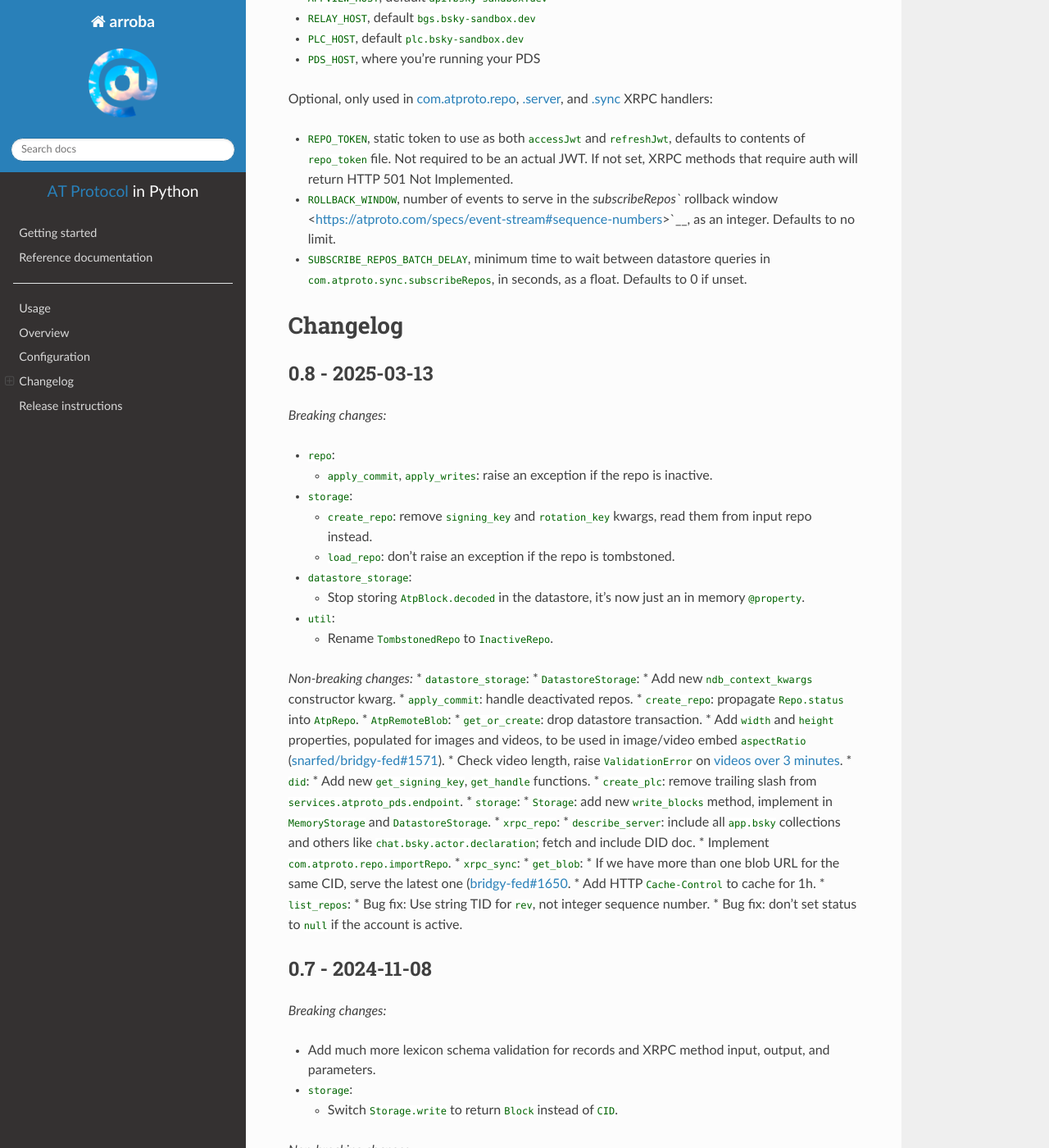
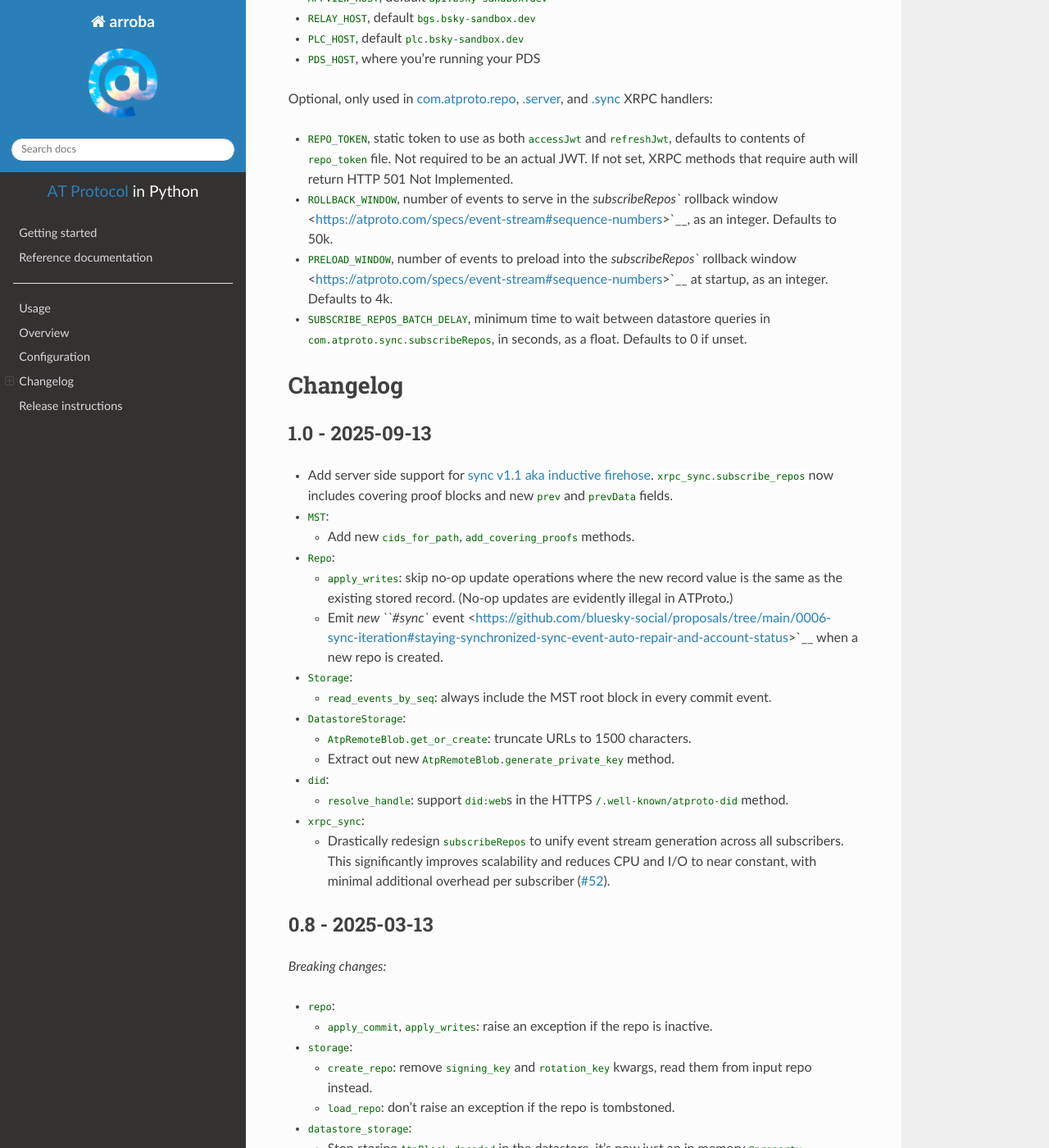
Before and after one commit to snarfed/arroba, a Sphinx documentation site: the page built from docs/index.rst, in a window 1280 px wide and 1400 px high, scrolled down 1894 px. Shown: the whole window at 82% size. Built offline with Sphinx 7.4.7 and the Read the Docs theme 3.1.0, drawn with Linux system fonts in a browser that asks for light colours; some of the changed text lies outside the part shown.

```diff
--- a/docs/conf.py
+++ b/docs/conf.py
@@ -94,9 +94,9 @@ author = 'Ryan Barrett'
 # built documents.
 #
 # The short X.Y version.
-version = '0.8'
+version = '1.0'
 # The full version, including alpha/beta/rc tags.
-release = '0.8'
+release = '1.0'
 
 # The language for content autogenerated by Sphinx. Refer to documentation
 # for a list of supported languages.
--- a/docs/index.rst
+++ b/docs/index.rst
@@ -45,7 +45,7 @@ Here’s minimal example code for a multi-repo PDS on top of arroba and
 
    from arroba import server
    from arroba.datastore_storage import DatastoreStorage
-   from arroba.xrpc_sync import send_events
+   from arroba.firehose import send_events
 
    # for Google Cloud Datastore
    ndb_client = ndb.Client()
@@ -140,7 +140,11 @@ XRPC handlers:
 - ``ROLLBACK_WINDOW``, number of events to serve in the
   `subscribeRepos`` rollback
   window <https://atproto.com/specs/event-stream#sequence-numbers>`__,
-  as an integer. Defaults to no limit.
+  as an integer. Defaults to 50k.
+- ``PRELOAD_WINDOW``, number of events to preload into the
+  `subscribeRepos`` rollback
+  window <https://atproto.com/specs/event-stream#sequence-numbers>`__ at
+  startup, as an integer. Defaults to 4k.
 - ``SUBSCRIBE_REPOS_BATCH_DELAY``, minimum time to wait between
   datastore queries in ``com.atproto.sync.subscribeRepos``, in seconds,
   as a float. Defaults to 0 if unset.
@@ -156,6 +160,51 @@ XRPC handlers:
 
 Changelog
 ---------
+
+1.0 - 2025-09-13
+~~~~~~~~~~~~~~~~
+
+- Add server side support for `sync v1.1 aka inductive
+  firehose <https://github.com/bluesky-social/proposals/tree/main/0006-sync-iteration>`__.
+  ``xrpc_sync.subscribe_repos`` now includes covering proof blocks and
+  new ``prev`` and ``prevData`` fields.
+- ``MST``:
+
+  - Add new ``cids_for_path``, ``add_covering_proofs`` methods.
+
+- ``Repo``:
+
+  - ``apply_writes``: skip no-op update operations where the new record
+    value is the same as the existing stored record. (No-op updates are
+    evidently illegal in ATProto.)
+  - Emit `new ``#sync``
+    event <https://github.com/bluesky-social/proposals/tree/main/0006-sync-iteration#staying-synchronized-sync-event-auto-repair-and-account-status>`__
+    when a new repo is created.
+
+- ``Storage``:
+
+  - ``read_events_by_seq``: always include the MST root block in every
+    commit event.
+
+- ``DatastoreStorage``:
+
+  - ``AtpRemoteBlob.get_or_create``: truncate URLs to 1500 characters.
+  - Extract out new ``AtpRemoteBlob.generate_private_key`` method.
+
+- ``did``:
+
+  - ``resolve_handle``: support ``did:web``\ s in the HTTPS
+    ``/.well-known/atproto-did`` method.
+
+- ``xrpc_sync``:
+
+  - Drastically redesign ``subscribeRepos`` to unify event stream
+    generation across all subscribers. This significantly improves
+    scalability and reduces CPU and I/O to near constant, with minimal
+    additional overhead per subscriber
+    (`#52 <https://github.com/snarfed/arroba/issues/52>`__).
+
+.. _section-1:
 
 0.8 - 2025-03-13
 ~~~~~~~~~~~~~~~~
@@ -479,89 +528,58 @@ Release instructions
 
 Here’s how to package, test, and ship a new release.
 
-1.  Run the unit tests.
+1.  Pull from remote to make sure we’re at head.
+    ``sh  git checkout main  git pull``
 
-    .. code:: sh
+2.  Run the unit tests.
+    ``sh  source local/bin/activate.csh  python -m unittest discover  python -m unittest arroba.tests.mst_test_suite # more extensive, slower tests (deliberately excluded from autodiscovery)``
 
-       source local/bin/activate.csh
-       python -m unittest discover
-       python -m unittest arroba.tests.mst_test_suite # more extensive, slower tests (deliberately excluded from autodiscovery)
-
-2.  Bump the version number in ``pyproject.toml`` and ``docs/conf.py``.
+3.  Bump the version number in ``pyproject.toml`` and ``docs/conf.py``.
     ``git grep`` the old version number to make sure it only appears in
     the changelog. Change the current changelog entry in ``README.md``
     for this new version from *unreleased* to the current date.
 
-3.  Build the docs. If you added any new modules, add them to the
+4.  Build the docs. If you added any new modules, add them to the
     appropriate file(s) in ``docs/source/``. Then run
     ``./docs/build.sh``. Check that the generated HTML looks fine by
     opening ``docs/_build/html/index.html`` and looking around.
 
-4.  .. code:: sh
+5.  .. code:: sh
 
-          setenv ver X.Y
-          git commit -am "release v$ver"
+       setenv ver X.Y
+       git commit -am "release v$ver"
 
-5.  Upload to `test.pypi.org <https://test.pypi.org/>`__ for testing.
+6.  Upload to `test.pypi.org <https://test.pypi.org/>`__ for testing.
+    ``sh  python -m build  twine upload -r pypitest dist/arroba-$ver*``
 
-    .. code:: sh
+7.  Install from test.pypi.org.
+    ``sh  cd /tmp  python -m venv local  source local/bin/activate.csh  # make sure we force pip to use the uploaded version  pip uninstall arroba  pip install --upgrade pip  pip install -i https://test.pypi.org/simple --extra-index-url https://pypi.org/simple arroba==$ver``
 
-       python -m build
-       twine upload -r pypitest dist/arroba-$ver*
+8.  Smoke test that the code trivially loads and runs. \`sh python
 
-6.  Install from test.pypi.org.
+    from arroba import did did.resolve_handle(‘snarfed.org’) \``\`
 
-    .. code:: sh
-
-       cd /tmp
-       python -m venv local
-       source local/bin/activate.csh
-       # make sure we force pip to use the uploaded version
-       pip uninstall arroba
-       pip install --upgrade pip
-       pip install -i https://test.pypi.org/simple --extra-index-url https://pypi.org/simple arroba==$ver
-       deactivate
-
-7.  Smoke test that the code trivially loads and runs.
-
-    .. code:: sh
-
-       source local/bin/activate.csh
-       python
-
-       from arroba import did
-       did.resolve_handle('snarfed.org')
-
-       deactivate
-
-8.  Tag the release in git. In the tag message editor, delete the
+9.  Tag the release in git. In the tag message editor, delete the
     generated comments at bottom, leave the first line blank (to omit
     the release “title” in github), put ``### Notable changes`` on the
     second line, then copy and paste this version’s changelog contents
     below it.
+    ``sh  git tag -a v$ver --cleanup=verbatim  git push && git push --tags``
 
-    .. code:: sh
-
-       git tag -a v$ver --cleanup=verbatim
-       git push && git push --tags
-
-9.  `Click here to draft a new release on
+10. `Click here to draft a new release on
     GitHub. <https://github.com/snarfed/arroba/releases/new>`__ Enter
     ``vX.Y`` in the *Tag version* box. Leave *Release title* empty. Copy
     ``### Notable changes`` and the changelog contents into the
     description text box.
 
-10. Upload to `pypi.org <https://pypi.org/>`__!
+11. Upload to `pypi.org <https://pypi.org/>`__!
+    ``sh  twine upload dist/arroba-$ver*``
 
-    .. code:: sh
-
-       twine upload dist/arroba-$ver*
-
-11. `Wait for the docs to build on Read the
+12. `Wait for the docs to build on Read the
     Docs <https://readthedocs.org/projects/arroba/builds/>`__, then
     check that they look ok.
 
-12. On the `Versions
+13. On the `Versions
     page <https://readthedocs.org/projects/arroba/versions/>`__, check
     that the new version is active, If it’s not, activate it in the
     *Activate a Version* section.
--- a/pyproject.toml
+++ b/pyproject.toml
@@ -13,7 +13,7 @@ where = ['.']
 
 [project]
 name = 'arroba'
-version = '0.9'
+version = '1.0'
 authors = [
     { name='Ryan Barrett', email='arroba@ryanb.org' },
 ]
```
Also changed, not shown: other parts of docs/index.rst (+7 -7 lines), README.md (+1 -1 lines).
